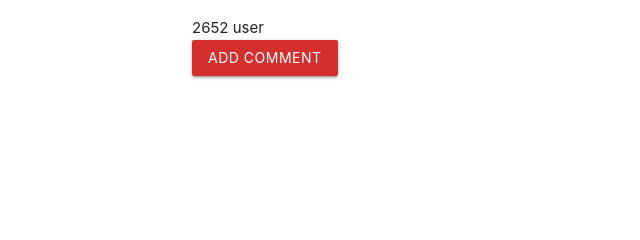
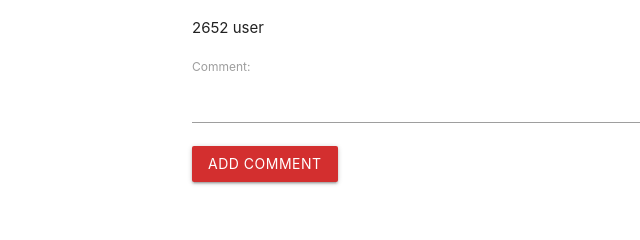
Before and after one commit to n8dizonmustard/fanime, a Django app: page /random/ in a window 1280 px wide. Shown: the part 355-595 px from the top of the page, without its empty margins (0-640 px from the left). Run offline with Django 3.2, Linux system fonts and the light colour scheme; the visitor is signed in with stand-in values (Sample User, id 1); data that the repository does not hold is empty.

Commit message:
made some progress with comments

```diff
--- a/fanime/fanime_app/models.py
+++ b/fanime/fanime_app/models.py
@@ -17,6 +17,8 @@ class Profile(models.Model):
     favorite_anime_ever = models.CharField(max_length=100)
     about = models.TextField(max_length=250)
     user = models.ForeignKey(User, on_delete=models.CASCADE)
+    fav_anime_id = models.IntegerField()
+    fav_anime_name = models.CharField(max_length=100)
     def __str__(self):
         return self.name
 
--- a/fanime/fanime_app/templates/detail.html
+++ b/fanime/fanime_app/templates/detail.html
@@ -7,7 +7,7 @@
 <div class="row">
 
   <div class="col s2" style="">
-    <form action="">
+    <form action="{% url 'add_favorite' api_anime_id response.data.attributes.canonicalTitle %}">
         <button type="submit" class="btn red darken-2">ADD TO FAVORITES</button>
     </form>
   </div>
--- a/fanime/fanime_app/templates/library.html
+++ b/fanime/fanime_app/templates/library.html
@@ -7,10 +7,11 @@
     <h1 id="library-h1" class="red darken-2"><strong>ALL ANIMES</strong></h1>
 </div>
 <!-- this does nothing right now but will be used to search anime by name -->
-<form class="col s12">
+<form action=""class="col s12" method="get">
     <div class="input-field col s6">
         <input id="input_text" type="text">
         <label for="input_text">Search For Anime</label>
+        <button type="submit" class="btn red darken-2">SEARCH</button>
     </div>
     </form>
     <!-- sending over the category the user picks to urls -->
@@ -118,7 +119,7 @@
     <!-- showing first list of animes sent to us by api -->
     <div class="row black">
         {% for api_anime in response.data%}
-        <div class="col s3">
+        <div class="col s4">
             <a href="{% url 'detail' api_anime.id %}">
                 <p>{{api_anime.attributes.canonicalTitle}}</p>
                 <p><img src="{{api_anime.attributes.posterImage.small}}" alt="">
--- a/fanime/fanime_app/urls.py
+++ b/fanime/fanime_app/urls.py
@@ -16,6 +16,7 @@ urlpatterns = [
     path('last/', views.last, name ='last'),
     path('detail/<int:api_anime_id>', views.detail, name='detail'),
     path('detail/<int:api_anime_id>', views.add_comment, name ='add_comment'),
+    path('detail/<int:api_anime_id>/<str:api_anime_name>', views.add_favorite, name='add_favorite'),
     path('profile/', views.profile, name='profile'),
     path('profile/create/', views.ProfileCreate.as_view(), name="profile_create"),
     path('profile/<int:pk>/update/', views.ProfileUpdate.as_view(), name="profile_update"),
--- a/fanime/fanime_app/views.py
+++ b/fanime/fanime_app/views.py
@@ -54,8 +54,10 @@ def categories_first(request,category):
   return render(request, 'category.html', {'response': response, 'category':category, 'page':page})
 
 
-
-
+def search(request, name):
+  print(name)
+  response = requests.get(f'https://kitsu.io/api/edge/anime?filter[text]={name}').json() #making new request to api with anime id
+  return render(request, 'search.html', {'response': response, 'name':name})
 
 #still not working sorry
 @login_required
@@ -72,8 +74,9 @@ def add_comment(request, api_anime_id):
 #should we make this login users only?
 def random(request):
   api_anime_id = r.randint(0,4292)
+  comment_form = CommentForm()
   response = requests.get(f'https://kitsu.io/api/edge/anime/{api_anime_id}').json()
-  return render(request,'detail.html', {'response':response,'api_anime_id':api_anime_id})
+  return render(request,'detail.html', {'response':response,'api_anime_id':api_anime_id, 'comment_form':comment_form})
 
 #Showing most popular animes according to kitsu
 #I think we should change our layout and put this on homepage?
@@ -162,3 +165,12 @@ def signup(request):
   form = UserCreationForm()
   context = {'form': form, 'error_message': error_message}
   return render(request, 'registration/signup.html', context)
+
+def add_favorite(request, api_anime_id, api_anime_name):
+  profile = Profile.objects.filter(user=request.user)
+  profile.fav_anime_id = api_anime_id
+  profile.fav_anime_name = api_anime_name
+  print(profile.fav_anime_name)
+  comment_form = CommentForm()
+  response = requests.get(f'https://kitsu.io/api/edge/anime/{api_anime_id}').json() #making new request to api with anime id
+  return render(request, 'detail.html', {'response': response, 'api_anime_id':api_anime_id, 'comment_form':comment_form})
```
Also changed, not shown: fanime/fanime_app/migrations/0006_auto_20210405_2029.py (added).
